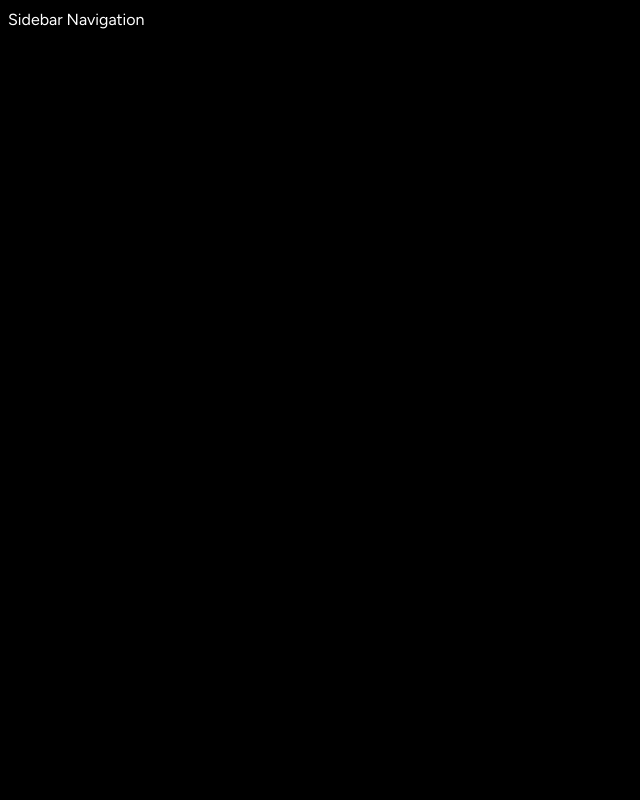
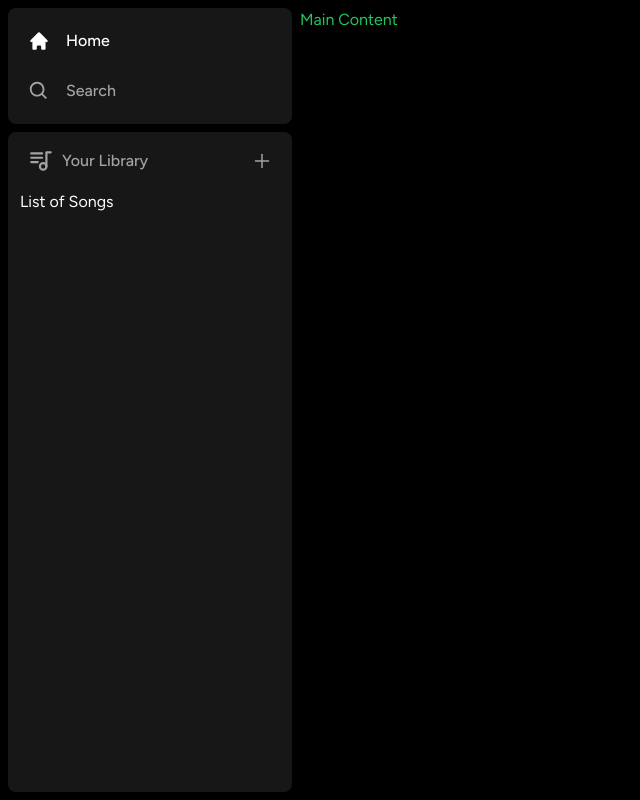
Before and after one commit to SiphoYawe/spotify-clone, a Next.js app: page / in a window 1280 px wide. Shown: the whole page, without its empty margins (0-640 px from the left). Built offline with nearby package versions, Linux system fonts and the light colour scheme.

Commit message:
Sidebar Layout

```diff
--- a/components/Box.tsx
+++ b/components/Box.tsx
@@ -1,9 +1,16 @@
+import { twMerge } from "tailwind-merge";
+
 interface BoxProps {
 	children: React.ReactNode;
 	className?: string;
 }
 
 const Box: React.FC<BoxProps> = ({ children, className }) => {
-	return <div>{children}</div>;
+	return (
+		<div
+			className={twMerge(" h-fit w-full rounded-lg bg-neutral-900", className)}>
+			{children}
+		</div>
+	);
 };
 export default Box;
--- /dev/null
+++ b/components/Library.tsx
@@ -0,0 +1,28 @@
+"use client";
+
+import { TbPlaylist } from "react-icons/tb";
+import { AiOutlinePlus } from "react-icons/ai";
+
+const Library = () => {
+	const onClick = () => {
+		// Handle Upload Later
+	};
+	return (
+		<div className="flex flex-col">
+			<div className="flex items-center justify-between px-5 pt-4">
+				<div className=" inline-flex items-center gap-x-2">
+					<TbPlaylist className=" text-neutral-400" size={26} />
+					<p className="text-md font-medium text-neutral-400">Your Library</p>
+				</div>
+				<AiOutlinePlus
+					onClick={onClick}
+					size={20}
+					className="cursor-pointer text-neutral-400 transition hover:text-white"
+				/>
+			</div>
+			<div className="mt-4 flex flex-col gap-y-2 px-3">List of Songs</div>
+		</div>
+	);
+};
+
+export default Library;
--- a/components/Sidebar.tsx
+++ b/components/Sidebar.tsx
@@ -5,6 +5,8 @@ import { useMemo } from "react";
 import { BiSearch } from "react-icons/bi";
 import { HiHome } from "react-icons/hi";
 import Box from "./Box";
+import SidebarItem from "./SidebarItem";
+import Library from "./Library";
 
 interface SidebarProps {
 	children: React.ReactNode;
@@ -25,10 +27,20 @@ const Sidebar: React.FC<SidebarProps> = ({ children }) => {
 		[pathname]
 	);
 	return (
-		<div className="felx h-full">
+		<div className="flex h-full">
 			<div className="hidden h-full w-[300px] flex-col gap-y-2 bg-black p-2 md:flex">
-				<Box>Sidebar Navigation</Box>
+				<Box>
+					<div className="flex flex-col gap-y-4 px-5 py-4">
+						{routes.map((item) => (
+							<SidebarItem key={item.label} {...item} />
+						))}
+					</div>
+				</Box>
+				<Box className=" h-full overflow-y-auto">
+					<Library />
+				</Box>
 			</div>
+			<main className=" f-full flex-1 overflow-y-auto py-2">{children}</main>
 		</div>
 	);
 };
--- /dev/null
+++ b/components/SidebarItem.tsx
@@ -0,0 +1,31 @@
+import Link from "next/link";
+import { IconType } from "react-icons";
+import { twMerge } from "tailwind-merge";
+
+interface SideBarItemProps {
+	icon: IconType;
+	label: string;
+	active?: boolean;
+	href: string;
+}
+
+const SidebarItem: React.FC<SideBarItemProps> = ({
+	icon: Icon,
+	label,
+	active,
+	href,
+}) => {
+	return (
+		<Link
+			href={href}
+			className={twMerge(
+				"text-md flex h-auto w-full cursor-pointer flex-row items-center gap-x-4 py-1 font-medium text-neutral-400 transition hover:text-white",
+				active && "text-white"
+			)}>
+			<Icon size={26} />
+			<p className="w-full truncate">{label}</p>
+		</Link>
+	);
+};
+
+export default SidebarItem;
--- a/package.json
+++ b/package.json
@@ -12,7 +12,8 @@
     "next": "14.1.4",
     "react": "^18",
     "react-dom": "^18",
-    "react-icons": "^5.0.1"
+    "react-icons": "^5.0.1",
+    "tailwind-merge": "^2.2.2"
   },
   "devDependencies": {
     "@types/node": "^20",
```
Also changed, not shown: 1 other file (tests, documents, lock files or other folders).
